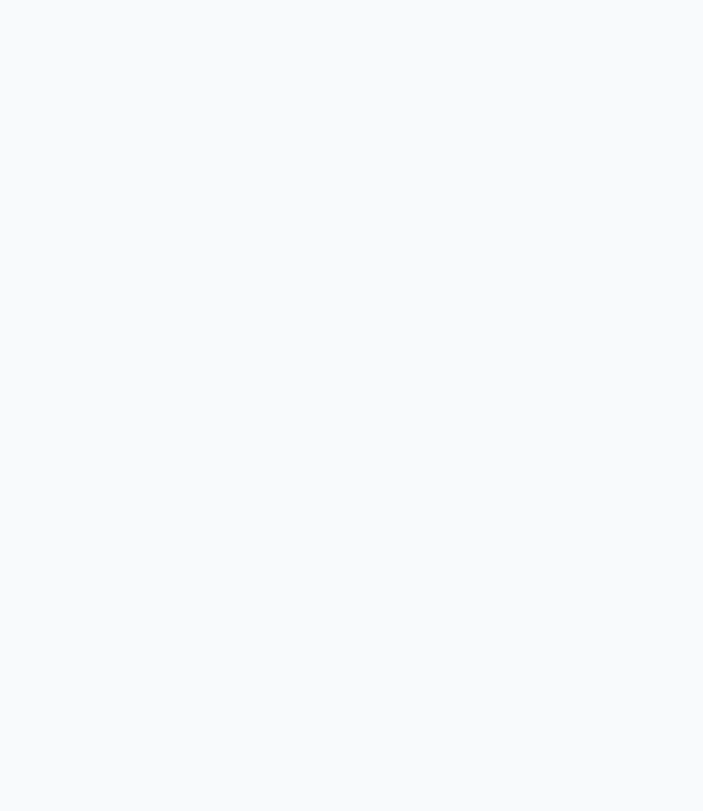
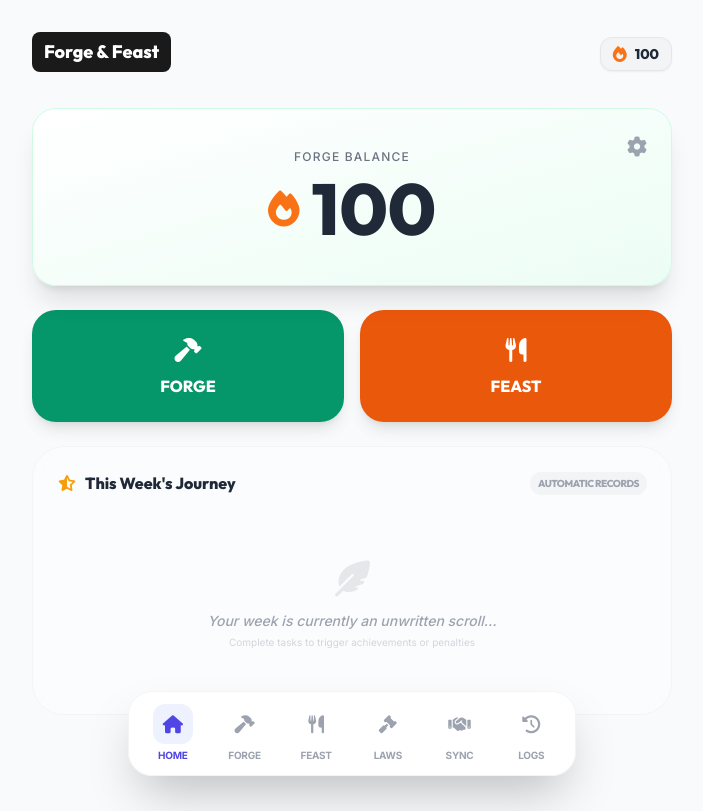
Before and after one commit to DeadEndDrip/Forge-Feast, a plain HTML site: page index.html in a window 1280 px wide. Shown: the whole page, without its empty margins (288-991 px from the left). Drawn offline with nearby package versions, Linux system fonts and the light colour scheme; the site is published under a folder, as on GitHub Pages, so addresses that start at the root find nothing.

Commit message:
Update index.html

```diff
--- a/index.html
+++ b/index.html
@@ -86,7 +86,7 @@
         }
     </style>
 
-<link rel="stylesheet" href="/index.css">
+
 <script type="importmap">
 {
   "imports": {
@@ -97,7 +97,7 @@
   }
 }
 </script>
-  <script type="module" crossorigin src="/assets/index-ZrQQEJvR.js"></script>
+  <script type="module" crossorigin src="assets/index-ZrQQEJvR.js"></script>
 </head>
 <body class="bg-slate-50 dark:bg-slate-950 text-slate-900 dark:text-slate-100">
     <div id="root"></div>
```
